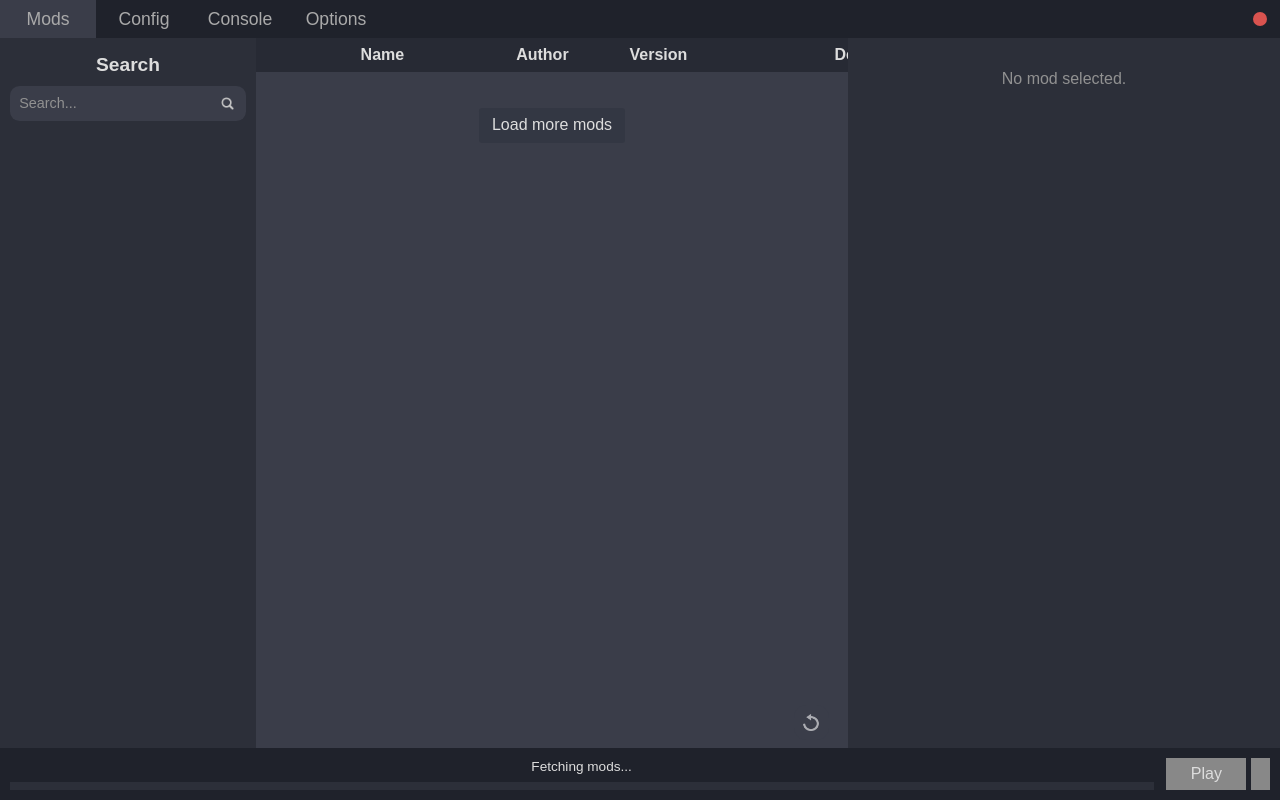
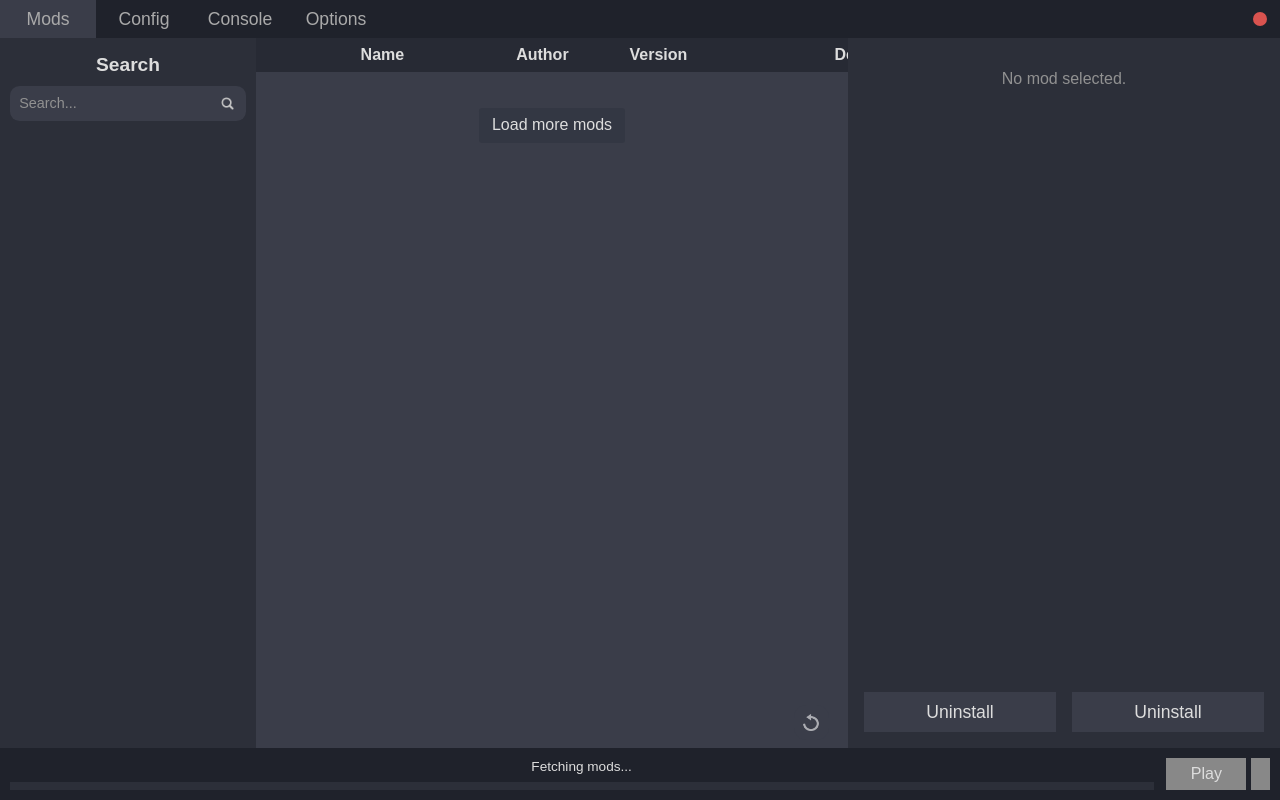
Before and after one commit to fluxloader-team/fluxloader, an Electron app: page src/modloader/modloader.html in a window 1280 px wide. Drawn offline with Linux system fonts and the light colour scheme; no server answers.

Commit message:
Sorted out spacing and added in some buttons

```diff
--- a/src/modloader/modloader.css
+++ b/src/modloader/modloader.css
@@ -4,6 +4,7 @@
 	padding: 0;
 	user-select: none;
 	border: none;
+	list-style-position: inside;
 }
 
 :root {
@@ -384,6 +385,7 @@ body {
 	flex: 1;
 	overflow: hidden;
 	overflow-y: auto;
+	padding-bottom: 4.5rem;
 }
 
 #mods-tab-content .mod-info-empty {
@@ -396,10 +398,6 @@ body {
 	text-align: center;
 	font-size: 1.2rem;
 	padding: 0.8rem 0 1rem 0;
-}
-
-#mods-tab-content .mod-info .description {
-	padding: 1rem 1.5rem 1.5rem 1.5rem;
 }
 
 #mods-tab-content .mod-info .rows {
@@ -438,6 +436,47 @@ body {
 	padding: 0.2rem 0.5rem;
 	margin: 0.2rem;
 	font-size: 0.8rem;
+}
+
+#mods-tab-content .mod-info .description {
+	padding: 1rem 1.5rem 1.5rem 1.5rem;
+	max-width: 35rem;
+	margin: auto;
+}
+
+#mods-tab-content .rightbar-bottom {
+	position: absolute;
+	bottom: 0;
+	width: 100%;
+	height: 4.5rem;
+	background: var(--color-bg-medium);
+	display: flex;
+	align-items: center;
+	justify-content: center;
+}
+
+#mods-tab-content .mod-buttons {
+	max-width: 25rem;
+	height: 100%;
+	flex: 1;
+	display: flex;
+	flex-direction: row;
+	align-items: center;
+	gap: 1rem;
+}
+
+#mods-tab-content .mod-button {
+	width: 100%;
+	flex-grow: 1;
+	padding: 0.6rem 1rem;
+	background: var(--color-bg-light);
+	text-align: center;
+	font-size: 1.1rem;
+	cursor: pointer;
+}
+
+#mods-tab-content .mod-button:hover {
+	background: var(--color-bg-load-button-hover);
 }
 
 /* ---------------------------- FOOTER ---------------------------- */
--- a/src/modloader/modloader.html
+++ b/src/modloader/modloader.html
@@ -105,7 +105,12 @@
 								<p class="description" id="mod-info-description"></p>
 							</div>
 						</div>
-						<!-- TODO: Here we want mod buttons (e.g. install, update, uninstall) -->
+						<div class="rightbar-bottom">
+							<div class="mod-buttons">
+								<div class="mod-button">Uninstall</div>
+								<div class="mod-button">Uninstall</div>
+							</div>
+						</div>
 					</div>
 				</div>
 			</div>
```
